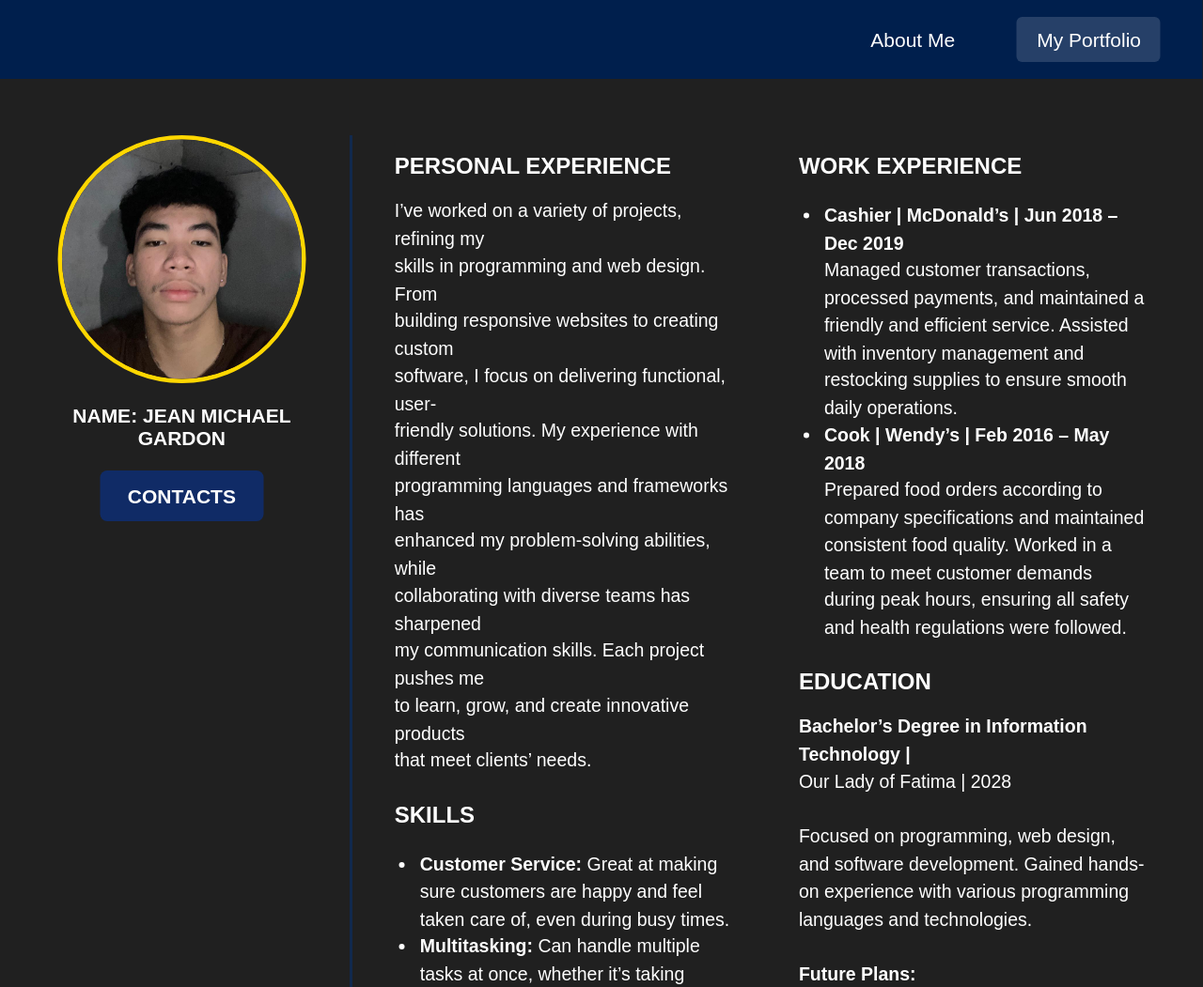
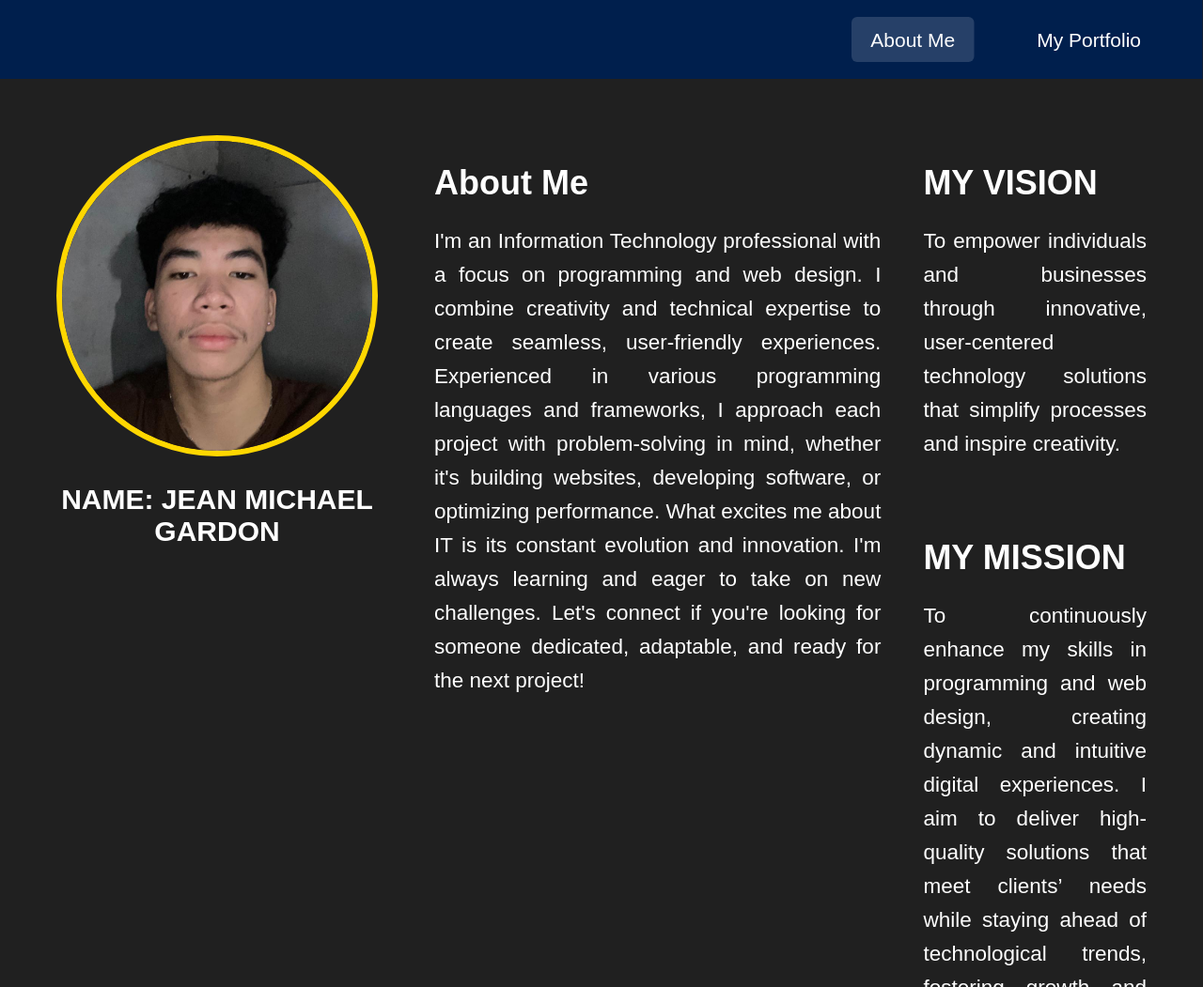
Before and after one commit to michaelgardon/Personal-Porfotlio, a plain HTML site: page index.html in a window 1280 px wide. Shown: the top 1051 px of the page at 94% size. Drawn offline with Linux system fonts and the light colour scheme.

Commit message:
Add files via upload

```diff
--- a/index.html
+++ b/index.html
@@ -13,6 +13,7 @@
       transform: scale(1.5);
       transform-origin: top left;
       width: 66.67%;
+      overflow-x: hidden;
     }
 
     .navbar {
@@ -41,84 +42,79 @@
       background-color: rgba(255, 255, 255, 0.15);
     }
 
-    .main {
+    .container {
       display: flex;
       padding: 40px;
-      background-color: #202020;
+      align-items: flex-start;
+      gap: 40px;
     }
 
-    .left-column {
+    .left {
+      text-align: center;
+      flex: 1;
+    }
+
+    .left img {
+      width: 220px;
+      height: 220px;
+      border-radius: 50%;
+      border: 4px solid gold;
+      object-fit: cover;
+    }
+
+    .name {
+      margin-top: 15px;
+      font-size: 20px;
+      font-weight: bold;
+    }
+
+    .right {
+      flex: 3;
+      display: flex;
+      gap: 30px;
+    }
+
+    .about {
+      flex: 2;
+    }
+
+    .vision-mission {
       flex: 1;
       display: flex;
       flex-direction: column;
-      align-items: center;
-      border-right: 2px solid #11294d;
-      padding-right: 30px;
+      gap: 20px;
     }
 
-    .left-column img {
-      width: 170px;
-      height: 170px;
-      border-radius: 50%;
-      border: 3px solid gold;
-      object-fit: cover;
+    .block h2 {
+      font-size: 24px;
+      font-weight: bold;
+      margin-bottom: 10px;
     }
 
-    .left-column .name {
-      font-weight: bold;
-      margin-top: 15px;
-      font-size: 14px;
-      text-align: center;
+    .block p {
+      font-size: 15px;
+      line-height: 1.6;
+      text-align: justify;
     }
 
-    .left-column .contact-box {
-      background-color: #102b66;
-      padding: 10px 20px;
-      margin-top: 15px;
-      font-weight: bold;
-      font-size: 14px;
-      border-radius: 5px;
+    @media (max-width: 900px) {
+      .container {
+        flex-direction: column;
+        align-items: center;
       }
 
-    .right-column {
-      flex: 3;
-      display: grid;
-      grid-template-columns: 1fr 1fr;
-      gap: 40px;
-      padding-left: 30px;
+      .right {
+        flex-direction: column;
+        width: 80%;
       }
 
-    .section {
-      margin-bottom: 20px;
+      .about, .vision-mission {
+        width: 100%;
       }
 
-    .section h2 {
-      text-transform: uppercase;
-      font-size: 16px;
-      margin-bottom: 8px;
+      .navbar {
+        justify-content: center;
       }
-
-    .section p,
-    .section li {
-      font-size: 13px;
-      line-height: 1.5;
-    }
-
-    .section ul {
-      padding-left: 18px;
-    }
-    .contact-box {
-  background-color: #102b66;
-  padding: 10px 20px;
-  margin-top: 15px;
-  font-weight: bold;
-  font-size: 14px;
-  border-radius: 5px;
-  color: white;
-  text-decoration: none;
-  text-align: center;
-  display: inline-block;
-  transition: background-color 0.3s;
     }
   </style>
 </head>
@@ -126,73 +122,36 @@
 
   <div class="navbar">
     <div class="nav-buttons">
-      <a href="about me.html">About Me</a>
-      <a href="my portolio.html"class="active">My Portfolio</a>
+      <a href="about me.html" class="active">About Me</a>
+      <a href="my portolio.html">My Portfolio</a>
     </div>
   </div>
 
-  <div class="main">
-    <div class="left-column">
-      <img src="images/469289211_591071706616499_3222184547383260336_n.jpg" alt="Jean Michael Gardon" />
+  <div class="container">
+    <div class="left">
+      <img src="images/469289211_591071706616499_3222184547383260336_n.jpg" alt="Jean Michael Gardon">
       <div class="name">NAME: JEAN MICHAEL GARDON</div>
-      <a href="Contact.html" class="contact-box">CONTACTS</a>
     </div>
 
-    <div class="right-column">
-      <div>
-        <div class="section">
-          <h2>Personal Experience</h2>
+    <div class="right">
+      <div class="about block">
+        <h2>About Me</h2>
         <p>
-            I’ve worked on a variety of projects, refining my<br>
-            skills in programming and web design. From<br>
-            building responsive websites to creating custom<br>
-            software, I focus on delivering functional, user-<br>
-            friendly solutions. My experience with different<br>
-            programming languages and frameworks has<br>
-            enhanced my problem-solving abilities, while<br>
-            collaborating with diverse teams has sharpened<br>
-            my communication skills. Each project pushes me<br>
-            to learn, grow, and create innovative products<br>
-            that meet clients’ needs.
+          I'm an Information Technology professional with a focus on programming and web design. I combine creativity and technical expertise to create seamless, user-friendly experiences. Experienced in various programming languages and frameworks, I approach each project with problem-solving in mind, whether it's building websites, developing software, or optimizing performance. What excites me about IT is its constant evolution and innovation. I'm always learning and eager to take on new challenges. Let's connect if you're looking for someone dedicated, adaptable, and ready for the next project!
         </p>
       </div>
 
-        <div class="section">
-          <h2>Skills</h2>
-          <ul>
-            <li><strong>Customer Service:</strong> Great at making sure customers are happy and feel taken care of, even during busy times.</li>
-            <li><strong>Multitasking:</strong> Can handle multiple tasks at once, whether it’s taking orders, preparing food, or keeping things organized.</li>
-            <li><strong>Teamwork:</strong> Enjoy working with others and always ready to pitch in where needed.</li>
-            <li><strong>Time Management:</strong> Keep things moving quickly without compromising quality or service.</li>
-            <li><strong>Attention to Detail:</strong> Make sure orders are correct and everything’s in place before sending it out.</li>
-            <li><strong>Problem Solving:</strong> Able to think quickly and find solutions when things don’t go as planned.</li>
-          </ul>
+      <div class="vision-mission">
+        <div class="block">
+          <h2>MY VISION</h2>
+          <p>
+            To empower individuals and businesses through innovative, user-centered technology solutions that simplify processes and inspire creativity.
+          </p>
         </div>
-      </div>
-
-      <div>
-        <div class="section">
-          <h2>Work Experience</h2>
-          <ul>
-            <li>
-              <strong>Cashier | McDonald’s | Jun 2018 – Dec 2019</strong><br>
-              Managed customer transactions, processed payments, and maintained a friendly and efficient service. Assisted with inventory management and restocking supplies to ensure smooth daily operations.
-            </li>
-            <li>
-              <strong>Cook | Wendy’s | Feb 2016 – May 2018</strong><br>
-              Prepared food orders according to company specifications and maintained consistent food quality. Worked in a team to meet customer demands during peak hours, ensuring all safety and health regulations were followed.
-            </li>
-          </ul>
-        </div>
-
-        <div class="section">
-          <h2>Education</h2>
+        <div class="block">
+          <h2>MY MISSION</h2>
           <p>
-            <strong>Bachelor’s Degree in Information Technology |</strong><br>
-            Our Lady of Fatima | 2028<br><br>
-            Focused on programming, web design, and software development. Gained hands-on experience with various programming languages and technologies.<br><br>
-            <strong>Future Plans:</strong><br>
-            Pursuing a Master’s in Information Technology and eventually a Doctorate in IT to deepen my knowledge and expand my expertise in the field.
+            To continuously enhance my skills in programming and web design, creating dynamic and intuitive digital experiences. I aim to deliver high-quality solutions that meet clients’ needs while staying ahead of technological trends, fostering growth and innovation.
           </p>
         </div>
       </div>
```
Also changed, not shown: my portfolio.html (added, +203 -0 lines). Lines whose indentation alone changed are shown as unchanged.
